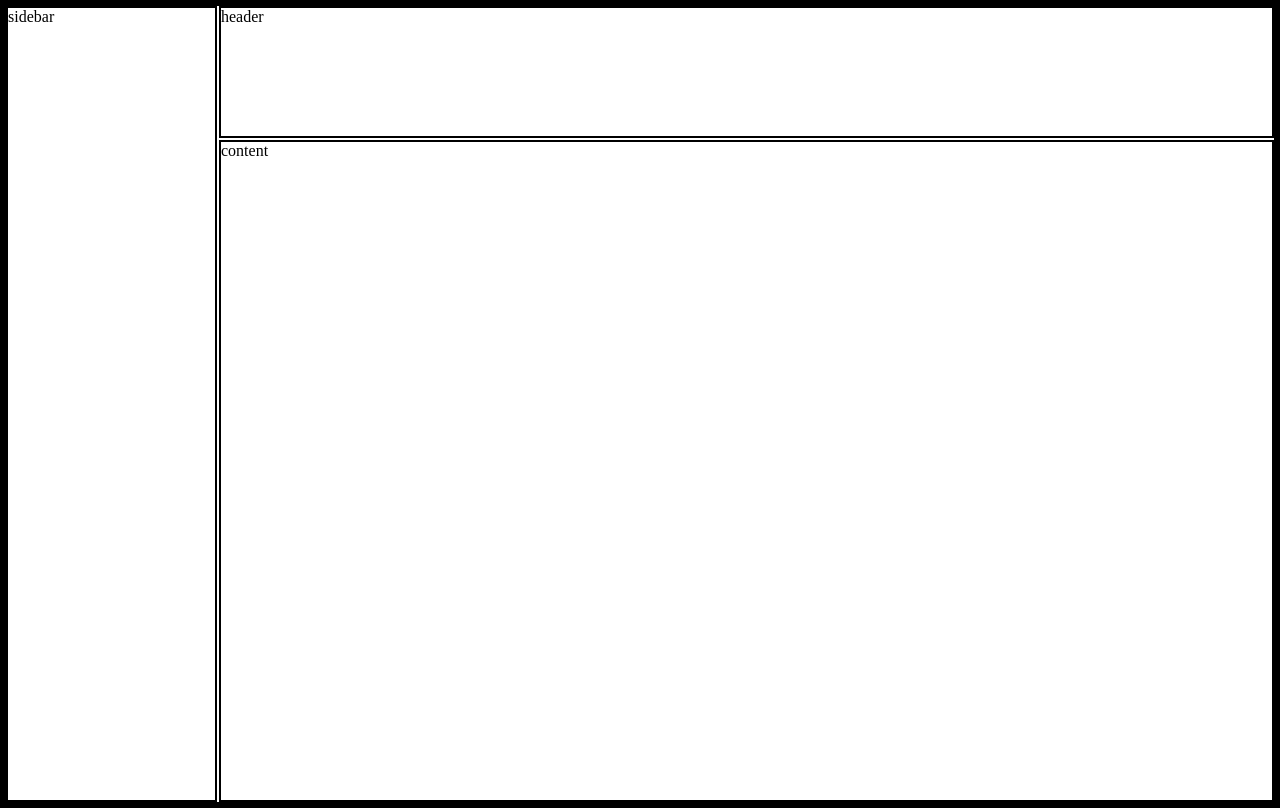
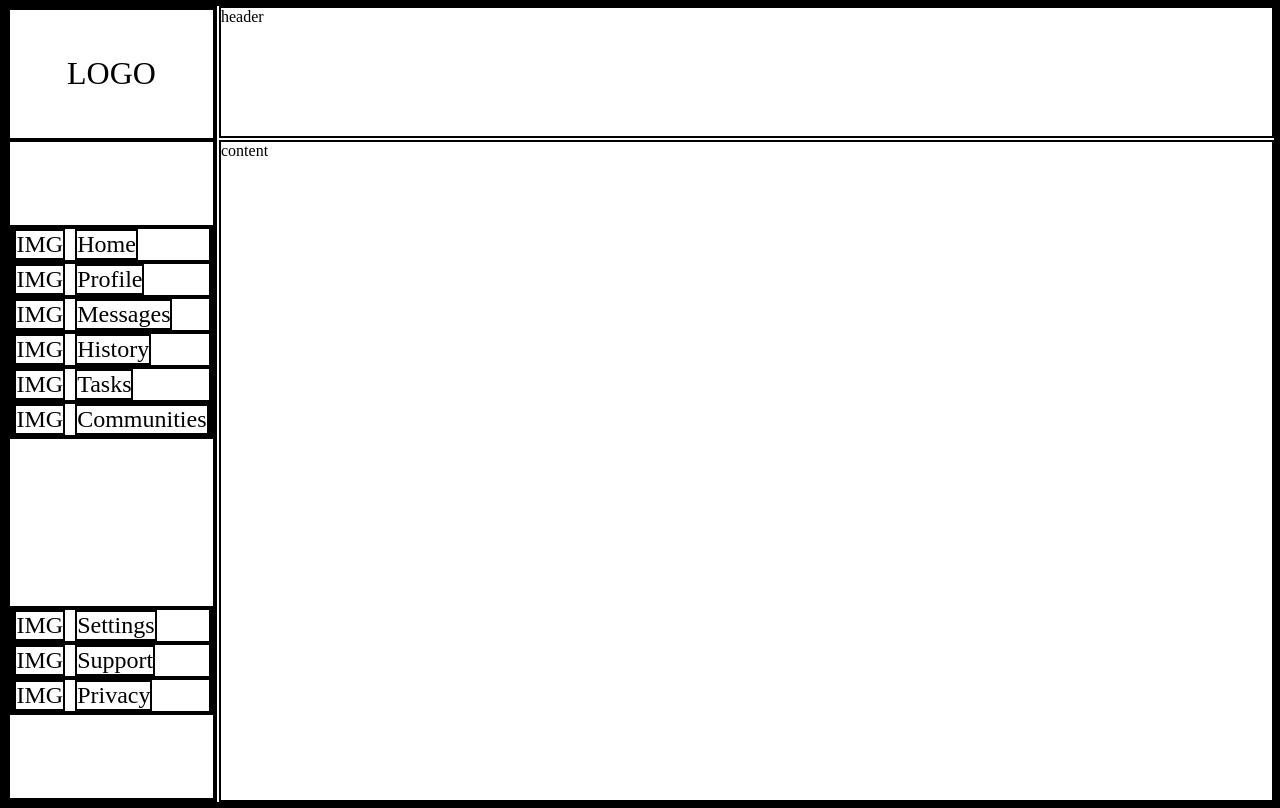
Before and after one commit to chemicalRatt/dashboard, a plain HTML site: page index.html in a window 1280 px wide. Drawn offline with Linux system fonts and the light colour scheme.

Commit message:
add sidebar layout

```diff
--- a/index.html
+++ b/index.html
@@ -10,7 +10,24 @@
 <body>
     <div class="container">
         <div class="sidebar">
-            sidebar
+            <div class="logo-container">
+                LOGO
+            </div>
+            <div class="links-container">
+                <ul>
+                    <li><span>IMG</span> <span>Home</span></li>
+                    <li><span>IMG</span> <span>Profile</span></li>
+                    <li><span>IMG</span> <span>Messages</span></li>
+                    <li><span>IMG</span> <span>History</span></li>
+                    <li><span>IMG</span> <span>Tasks</span></li>
+                    <li><span>IMG</span> <span>Communities</span></li>
+                </ul>
+                <ul>
+                    <li><span>IMG</span> <span>Settings</span></li>
+                    <li><span>IMG</span> <span>Support</span></li>
+                    <li><span>IMG</span> <span>Privacy</span></li>
+                </ul>
+            </div>
         </div>
         <div class="header">
             header
--- a/style.css
+++ b/style.css
@@ -3,6 +3,11 @@
     padding: 0;
     box-sizing: border-box;
     border:2px solid black;
+}
+
+ul {
+    list-style-type: none;
+    font-size: 1.5rem;
 }
 
 .container {
@@ -14,6 +19,28 @@
 
 .sidebar {
     grid-area: 1/1/-1/2;
+    display: grid;
+    grid-template-rows: 1fr 5fr;
+}
+
+.sidebar .logo-container {
+    font-size: 2rem;
+    display: grid;
+    justify-content: center;
+    align-items: center;
+}
+
+.sidebar .links-container {
+    display: grid;
+    justify-content: center;
+    align-items: center;
+}
+
+.sidebar ul li {
+    display: flex;
+    justify-content: left;
+    gap: 10px;
+
 }
 
 .header {
```
